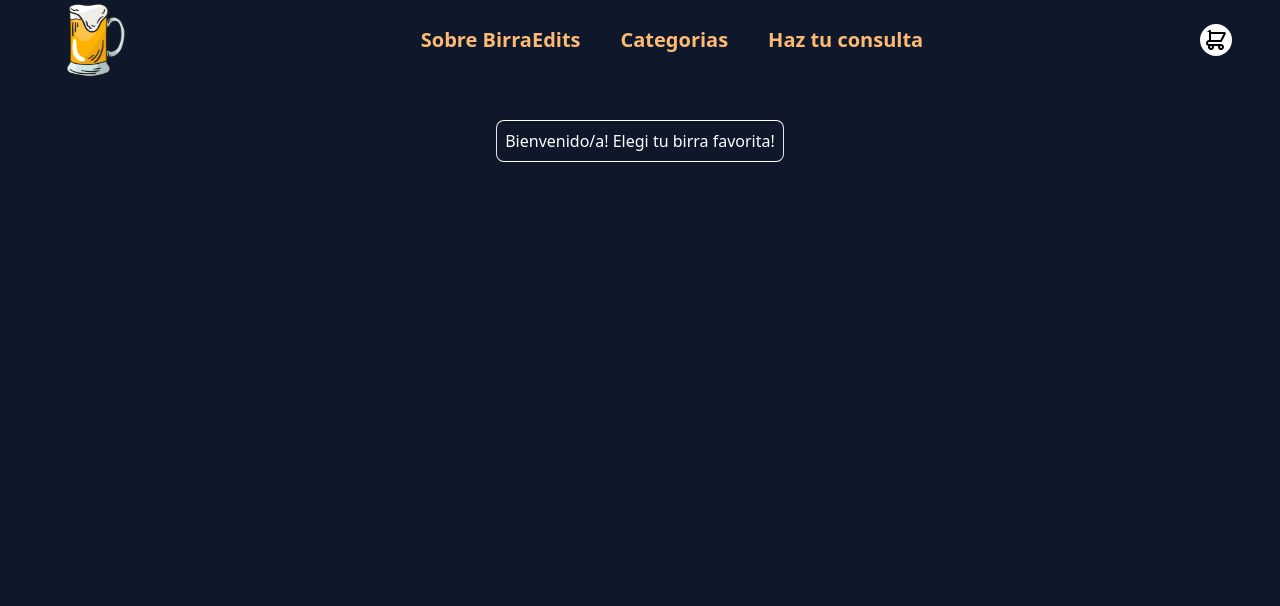
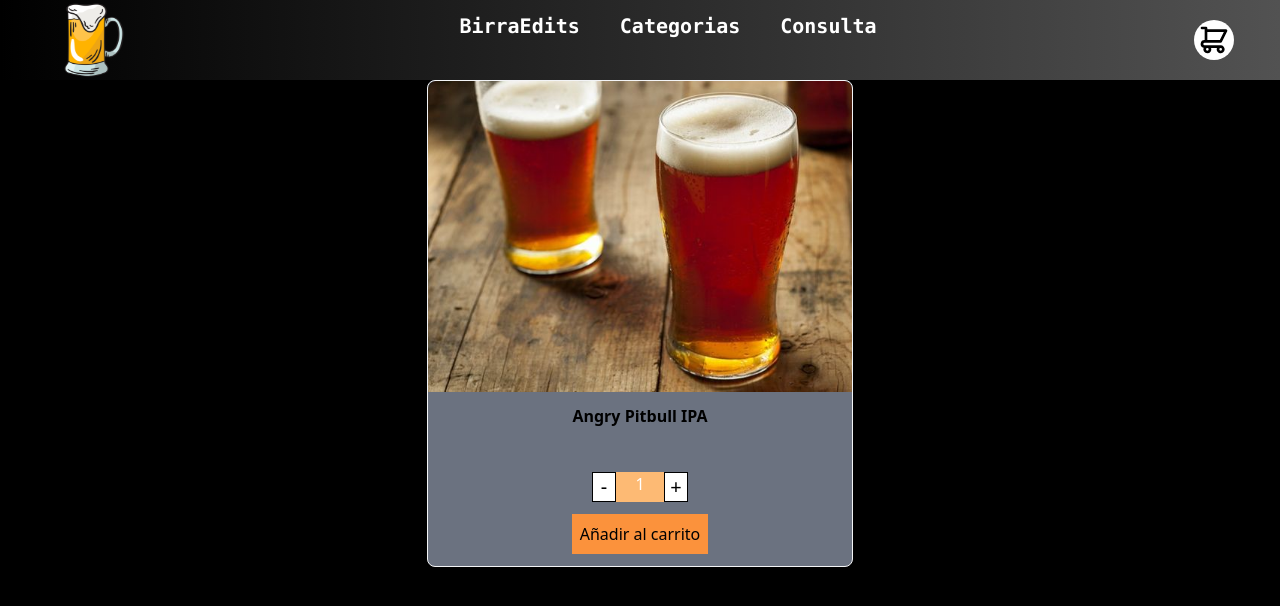
Before and after one commit to Baltaaa/birra-edits, a React (Create React App) app: page / in a window 1280 px wide. Shown: the top 606 px of the page. Built offline with nearby package versions, Linux system fonts and the light colour scheme.

Commit message:
entrega componentes 2

```diff
--- a/package.json
+++ b/package.json
@@ -7,6 +7,8 @@
     "@testing-library/jest-dom": "^5.16.2",
     "@testing-library/react": "^12.1.3",
     "@testing-library/user-event": "^13.5.0",
+    "axios": "^0.26.0",
+    "jquery": "^3.6.0",
     "react": "^17.0.2",
     "react-dom": "^17.0.2",
     "react-scripts": "5.0.0",
--- a/src/App.jsx
+++ b/src/App.jsx
@@ -1,16 +1,15 @@
 import './App.css';
 import NavBar from './components/NavBar';
-// import CartWidget from './components/CartWidget';
-import ItemListContainer from './components/ItemListContainer';
+import ItemListContainer from './components/aboutProds/ItemListContainer';
+import DataFetched from './components/aboutProds/dataFetched/DataFetched.jsx';
 
 
 function App() {
 
   return (
-    <div className="App bg-slate-900 h-screen w-screen">
+    <div className="App bg-black h-screen w-screen overflow-y-hidden">
       <NavBar />
-      <ItemListContainer greeting='Bienvenido/a! Elegi tu birra favorita!' />
-
+      <ItemListContainer />
     </div>
   );
 }
--- a/src/components/CartWidget.jsx
+++ b/src/components/CartWidget.jsx
@@ -5,7 +5,7 @@ import ShoppingCart from './icons/ShoppingCart';
 const CartWidget = () => {
 
   return (
-    <div className='w-auto grid place-content-center'>
+    <div className='w-auto h-full bg-white p-1 flex self-center rounded-full hover:bg-orange-300 hover:opacity-10 transition duration-250'>
     <button><ShoppingCart /></button>
     </div>
   )
--- a/src/components/ItemListContainer.jsx
+++ /dev/null
@@ -1,17 +0,0 @@
-import React from 'react'
-// import { useState } from 'react';
-
-const ItemListContainer = (props) => {
-    // const [count, setCount] = useState(0)
-
-    // const clickAki = () => {
-    //   setCount(count + 1)
-    // }
-    return (
-        <div className='bg-slate-900 hover:bg-slate-400 transition duration-300  rounded-b-lg rounded-r-lg rounded-l-lg h-max mx-auto w-max m-10 p-2 border border-y-white'>
-            <a href='##' className=''><h1 className='text-white'>{props.greeting}</h1></a>
-        </div>
-    )
-}
-
-export default ItemListContainer;
--- a/src/components/NavBar.jsx
+++ b/src/components/NavBar.jsx
@@ -1,46 +1,32 @@
-import React from 'react'
+import React, { useState, useEffect } from 'react'
 import logo from '../img/logo.png'
 import CartWidget from './CartWidget'
+import $ from 'jquery';
+import ShoppingCart from './icons/ShoppingCart';
 
-// HOVER CATEGORIAS
-document.addEventListener('DOMcontentloader', () => {
-    hoverCategories.addEventListener("mouseover", hoverLi);
-    hoverCategories.addEventListener("mouseout", hoverLi);
-})
-
-const hoverCategories = document.getElementById('#hoverCategories')
-const showCategories = document.getElementsByClassName('.categories')
-
-const hoverLi = () => {
-    showCategories.classList.toggle('hidden');
-
-    // if (showCategories.classList.contains('hidden')) {
-    //     showCategories.classList.remove('hidden')
-    // } else {
-    //     showCategories.classList.add('hidden')
-    // }
-
-}
 
 const NavBar = () => {
+    // hook para hover submenu
+    const [show, setShow] = useState(false);
 
+    // estilo para submenu agregado
     return (
-        <nav className='flex justify-evenly mx-auto flex-grow flex-row w-full h-max'>
+        <nav className='bg-gradient-to-l from-neutral-600 flex justify-evenly mx-auto flex-grow flex-row w-full h-max'>
             <div className='w-max'>
-            <img className='w-24 h-20' src={ logo } />
+                <img alt='Logo' className='w-24 h-20' src={logo} />
             </div>
-            <ul className='flex w-9/12 justify-center items-center gap-4'>
-                <li className='items-center flex text-orange-300 w-max h-full hover:text-orange-400 text-md md:text-lg lg:text-xl font-semibold'><a href='##' className='hover:bg-neutral-500 hover:rounded-lg p-3 transition ease-in-out duration-200'>Sobre BirraEdits</a></li>
-                <li className='items-center flex text-orange-300 w-max h-full hover:text-orange-400 text-md md:text-lg lg:text-xl font-semibold'><a href='##' id="hoverCategories" className='hover:text-orange-400 hover:bg-neutral-500 hover:rounded-lg p-3 transition ease-in-out duration-200'>Categorias</a>
-                    <ul className='focus:visible hidden relative mt-3 flex-col gap-4 text-center'>
-                        <li><a href='##' className=' categories'>Birras negras</a></li>
-                        <li><a href='##' className=' categories'>Birras rubias</a></li>
-                        <li><a href='##' className=' categories'>Birras rojas</a></li>
-                    </ul>
+            <ul className='flex list-none w-9/12 justify-center items-center gap-4'>
+                <li className='items-center  relative  inline-block text-white w-max h-full  text-md md:text-lg lg:text-xl font-mono font-extrabold'><a href='##' className='block hover:rounded-lg p-3 hover:text-orange-300 transition ease-in-out duration-300'>BirraEdits</a></li>
+                <li className='items-center  relative  inline-block text-white w-max h-full  text-md md:text-lg lg:text-xl font-mono font-extrabold' onMouseEnter={() => {setShow(!show)}} onMouseLeave={() => {setShow(!show)}} ><a href='##' id="hoverCategories" className=' block hover:text-orange-300 hover:rounded-lg p-3 transition ease-in-out duration-300'>Categorias</a>
+  {show && <ul className='sticky inline-block text-center gap-4 transition-300'>
+                        <li><a href='##' className='categories relative block p-4 font-serif text-xs md:text-md hover:rounded-lg hover:text-orange-200 transition ease-in-out duration-300'>Birras negras</a></li>
+                        <li><a href='##' className='categories relative block p-4 font-serif text-xs md:text-md hover:rounded-lg hover:text-orange-200 transition ease-in-out duration-300'>Birras rubias</a></li>
+                        <li><a href='##' className='categories relative block p-4 font-serif text-xs md:text-md hover:rounded-lg hover:text-orange-200 transition ease-in-out duration-300'>Birras rojas</a></li>
+                    </ul>}
                 </li>
-                <li className='items-center flex text-orange-300 w-max h-full hover:text-orange-400 text-md md:text-lg lg:text-xl font-semibold'><a href='##' className='hover:bg-neutral-500 hover:rounded-lg p-3 transition ease-in-out duration-200' >Haz tu consulta</a></li>
+                <li className='items-center relative inline-block text-white w-max h-full  text-md md:text-lg lg:text-xl font-mono font-extrabold'><a href='##' className='block hover:rounded-lg p-3 hover:text-orange-300 transition ease-in-out duration-300' >Consulta</a></li>
             </ul>
-            <CartWidget />
+            <CartWidget boton={ShoppingCart()} />
         </nav>
     )
 }
--- /dev/null
+++ b/src/components/aboutProds/ItemCount.jsx
@@ -0,0 +1,35 @@
+import React, { useState, useEffect } from 'react'
+import $ from 'jquery';
+
+const ItemCount = () => {
+  let [updateCount, setCount] = useState(1);
+
+  let stockProd = 9;
+const clickMas = () =>{
+  if (updateCount >= 1 && updateCount < stockProd) {
+    setCount(updateCount + 1)
+  }
+}
+
+const clickMenos = () =>{
+  if (updateCount > 1 && updateCount <= stockProd) {
+    setCount(updateCount - 1)
+  }
+}
+
+
+
+  return (
+    <div className='flex flex-col justify-center align-center h-max'>
+      <div className='flex flex-row justify-center'>
+      <button onClick={clickMenos} className='border border-black hover:border-white hover:bg-black hover:text-white transition duration-300 ease-linear bg-white w-6 text-xl flex justify-center items-center'>-</button>
+      <input disabled className='relative w-12 bg-orange-300' />
+      <p className='absolute text-white'>{updateCount}</p>
+      <button onClick={clickMas} className='border border-black hover:border-white hover:bg-black hover:text-white transition duration-300 ease-linear bg-white w-6 text-xl flex justify-center items-center'>+</button>
+      </div>
+    <button className='bg-orange-400 w-max p-2 self-center my-3 flex hover:border hover:border-black hover:bg-orange-600'>Añadir al carrito</button>
+    </div>
+  )
+}
+
+export default ItemCount
--- /dev/null
+++ b/src/components/aboutProds/ItemListContainer.jsx
@@ -0,0 +1,29 @@
+import React from 'react'
+// import DataFetched from './dataFetched/DataFetched';
+// import productos from './dataFetched/DataFetched';
+import ItemCount from './ItemCount';
+import birra from '../../img/birra.jpg'
+
+const ItemListContainer = (props) => {
+
+    return (
+        <div classNameName='h-screen grid place-content-center'>
+
+            <div className="flex items-center justify-center ">
+
+                <card className="w-1/3 bg-gray-500 border border-gray-100 rounded-lg text-center hover:shadow-lg align-center">
+
+                    <img src={birra} className="rounded-t-lg" />
+                    <p className="font-bold pt-3 pb-2"> Angry Pitbull IPA </p>
+
+                    <p className="px-10 py-2 mb-5 text-gray-500"> </p>
+
+                    <ItemCount />
+                </card>
+
+            </div>
+        </div>
+    )
+}
+
+export default ItemListContainer;
--- /dev/null
+++ b/src/components/aboutProds/dataFetched/DataFetched.jsx
@@ -0,0 +1,23 @@
+import React, { useState, useEffect } from 'react';
+import axios from 'axios';
+
+
+function DataFetched() {
+    const [productos, setProds] = useState([]);
+
+    useEffect(() => {
+        axios('./data/productos.json')
+            .then(res => {
+                let dataFetch = res.data
+                setProds(dataFetch)
+            })
+            .catch(err => {
+                console.log('Error: ' + err)
+            })
+    }, [])
+    return productos;
+
+
+}
+
+export default DataFetched
--- a/src/components/icons/ShoppingCart.jsx
+++ b/src/components/icons/ShoppingCart.jsx
@@ -3,7 +3,7 @@ import React from 'react'
 const shoppingCart = () => {
     return (
         <svg
-        className='bg-white w-max rounded-full p-1'
+        className=''
             viewBox="0 0 24 24"
             fill="currentColor"
             height="2em"
```
Also changed, not shown: public/data/productos.json (added, +74 -0 lines), src/img/birra.jpg (added), 1 other file (tests, documents, lock files or other folders).
